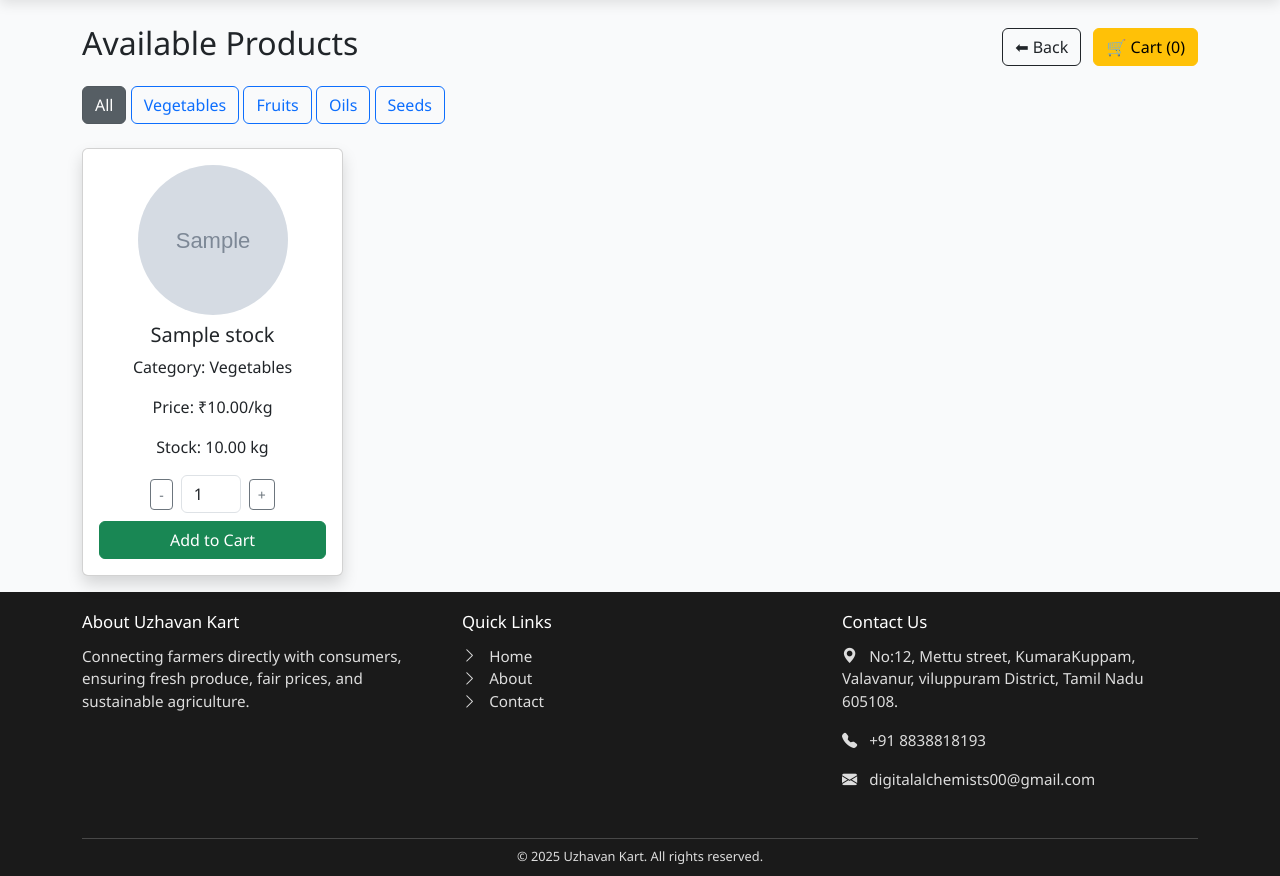
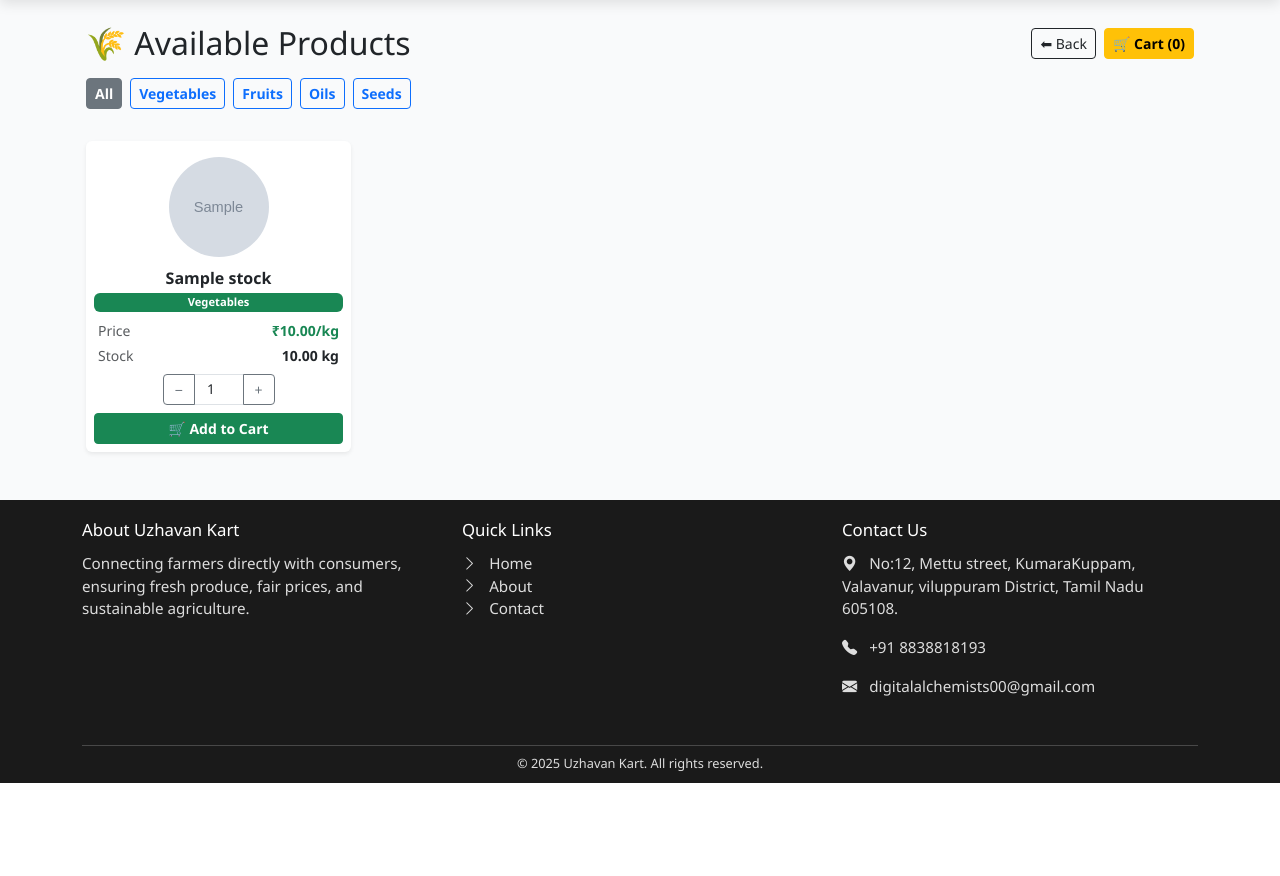
Before and after one commit to SK-DIGITALALCHEMISTS-100/UZHAVANKART, a Django app: page /uzhavankart/browse/ in a window 1280 px wide. Shown: the part 66-942 px from the top of the page. After the commit the page ends 849 px from the top, so only its background shows below. Run offline with Django 4.2, Linux system fonts and the light colour scheme; tables that the repository leaves empty hold one stand-in row (values such as "Sample post"); grey boxes marked "Sample" are stand-in pictures.

Commit message:
product update

```diff
--- a/uzhavankart/templates/uk/customer_product_list.html
+++ b/uzhavankart/templates/uk/customer_product_list.html
@@ -1,106 +1,184 @@
 {% extends "uk/customer_base.html" %}
 {% block content %}
-<div class="container mt-4">
-  <div class="d-flex justify-content-between align-items-center mb-3">
-    <h2>Available Products</h2>
+<div class="container mt-4 px-3 mb-5">
 
-    <div>
-      <!-- 🔹 Back Button -->
-      <a href="{% url 'customer_home' %}" class="btn btn-outline-dark me-2">
+  <!-- Header -->
+  <div class="d-flex justify-content-between align-items-center mb-3 flex-wrap gap-2">
+    <h2 class="mb-0">🌾 Available Products</h2>
+    <div class="d-flex gap-2">
+      <a href="{% url 'customer_home' %}" class="btn btn-outline-dark btn-sm">
         ⬅ Back
       </a>
-
-      <!-- 🔹 Common Cart Button -->
-      <a href="{% url 'view_cart' %}" class="btn btn-warning">
+      <a href="{% url 'view_cart' %}" class="btn btn-warning btn-sm fw-bold">
         🛒 Cart (<span id="cart-count">{{ cart_count }}</span>)
       </a>
     </div>
   </div>
 
-  <!-- 🔹 Filter Buttons -->
+  <!-- Filter Buttons (Horizontally Scrollable on Mobile) -->
   <div class="mb-4">
+    <div class="d-flex gap-2 overflow-auto pb-2 flex-nowrap"
+         style="scrollbar-width:none; -ms-overflow-style:none;">
       <a href="{% url 'browse_products_customer' %}"
-       class="btn btn-secondary {% if not selected_stock_type %}active{% endif %}">
+         class="btn btn-sm fw-semibold flex-shrink-0
+                {% if not selected_stock_type %}btn-secondary{% else %}btn-outline-secondary{% endif %}">
         All
       </a>
-    {% for key,label in stock_types %}
+      {% for key, label in stock_types %}
         <a href="?stock_type={{ key }}"
-         class="btn btn-outline-primary {% if selected_stock_type == key %}active{% endif %}">
+           class="btn btn-sm fw-semibold flex-shrink-0
+                  {% if selected_stock_type == key %}btn-primary{% else %}btn-outline-primary{% endif %}">
           {{ label }}
         </a>
       {% endfor %}
     </div>
-
-  <!-- 🔹 Product Cards -->
-  <div class="row">
-    {% for product in products %}
-      <div class="col-md-3">
-        <div class="card shadow p-3 mb-3 text-center">
-          <img src="{{ product.stock_image.url }}"
-               class="card-img-top mb-2 rounded-circle mx-auto d-block"
-               style="width:150px; height:150px; object-fit:cover;"
-               alt="{{ product.crop_name }}">
-          <h5>{{ product.crop_name }}</h5>
-          <p>Category: {{ product.get_stock_type_display }}</p>
-          <p>Price: ₹{{ product.price_per_kg }}/kg</p>
-          <p>Stock: {{ product.quantity_kg }} kg</p>
-
-          <div class="d-flex justify-content-center align-items-center">
-            <button type="button" class="btn btn-outline-secondary btn-sm decrement">-</button>
-            <input type="number" value="1" min="1" class="form-control mx-2 qty" style="width:60px;">
-            <button type="button" class="btn btn-outline-secondary btn-sm increment">+</button>
   </div>
 
+  <!-- Product Cards Grid -->
+  <div class="row row-cols-2 row-cols-sm-2 row-cols-md-3 row-cols-lg-4 g-3">
+    {% for product in products %}
+    <div class="col">
+      <div class="card h-100 shadow-sm border-0 text-center">
+
+        <!-- Product Image -->
+        <div class="pt-3 px-3">
+          <img src="{{ product.stock_image.url }}"
+               class="rounded-circle mx-auto d-block"
+               style="width:100px; height:100px; object-fit:cover;"
+               alt="{{ product.crop_name }}">
+        </div>
+
+        <div class="card-body p-2 d-flex flex-column">
+
+          <!-- Product Info -->
+          <h6 class="fw-bold mb-1 mt-1">{{ product.crop_name }}</h6>
+          <span class="badge bg-success mb-2" style="font-size:0.7rem;">
+            {{ product.get_stock_type_display }}
+          </span>
+
+          <div class="d-flex justify-content-between px-1 mb-1">
+            <small class="text-muted">Price</small>
+            <small class="fw-bold text-success">₹{{ product.price_per_kg }}/kg</small>
+          </div>
+          <div class="d-flex justify-content-between px-1 mb-2">
+            <small class="text-muted">Stock</small>
+            <small class="fw-semibold">{{ product.quantity_kg }} kg</small>
+          </div>
+
+          <!-- Quantity Selector -->
+          <div class="input-group input-group-sm justify-content-center mb-2">
             <button type="button"
-                  class="btn btn-success w-100 mt-2 add-to-cart"
+                    class="btn btn-outline-secondary decrement"
+                    style="width:32px;">−</button>
+            <input type="number"
+                   value="1" min="1"
+                   class="form-control text-center qty"
+                   style="max-width:50px; font-size:0.85rem;">
+            <button type="button"
+                    class="btn btn-outline-secondary increment"
+                    style="width:32px;">+</button>
+          </div>
+
+          <!-- Add to Cart Button -->
+          <button type="button"
+                  class="btn btn-success btn-sm w-100 mt-auto add-to-cart fw-semibold"
                   data-url="{% url 'add_to_cart' product.crop_name %}">
-            Add to Cart
+            🛒 Add to Cart
           </button>
+
+        </div>
       </div>
     </div>
     {% empty %}
-      <p class="text-muted">No products available in this category.</p>
+    <div class="col-12 text-center py-5">
+      <div style="font-size:3rem;">🌿</div>
+      <h5 class="text-muted mt-2">No products available</h5>
+      <p class="text-muted">Try selecting a different category.</p>
+    </div>
     {% endfor %}
+  </div>
+
+</div>
+
+<!-- Toast Notification -->
+<div class="position-fixed bottom-0 end-0 p-3" style="z-index: 9999;">
+  <div id="cartToast" class="toast align-items-center text-white bg-success border-0" role="alert">
+    <div class="d-flex">
+      <div class="toast-body fw-semibold" id="toastMessage">
+        ✅ Added to cart!
+      </div>
+      <button type="button" class="btn-close btn-close-white me-2 m-auto"
+              data-bs-dismiss="toast"></button>
+    </div>
   </div>
 </div>
 
-<!-- 🔹 jQuery for AJAX -->
+<!-- jQuery -->
 <script src="https://code.jquery.com/jquery-3.7.0.min.js"></script>
 <script>
-$(document).ready(function(){
+$(document).ready(function () {
 
   // Increment
-  $(".increment").click(function(){
+  $(".increment").click(function () {
     let qty = $(this).siblings(".qty");
     qty.val(parseInt(qty.val()) + 1);
   });
 
   // Decrement
-  $(".decrement").click(function(){
+  $(".decrement").click(function () {
     let qty = $(this).siblings(".qty");
     let val = parseInt(qty.val());
-    if(val > 1) qty.val(val - 1);
+    if (val > 1) qty.val(val - 1);
   });
 
-  $(".add-to-cart").click(function(){
-    let addUrl = $(this).data("url");   // ✅ fetch url from button
-    let quantity = $(this).closest(".card").find(".qty").val();
+  // Add to Cart (AJAX)
+  $(".add-to-cart").click(function () {
+    let btn = $(this);
+    let addUrl = btn.data("url");
+    let quantity = btn.closest(".card").find(".qty").val();
+
+    // Disable button while loading
+    btn.prop("disabled", true).text("Adding...");
 
     $.ajax({
       url: addUrl,
       method: "GET",
       data: { qty: quantity },
-        success: function(response){
-            if(response.status === "success"){
+      success: function (response) {
+        if (response.status === "success") {
           $("#cart-count").text(response.cart_count);
-                alert(response.message);
+
+          // Show toast
+          $("#toastMessage").text("✅ " + response.message);
+          let toast = new bootstrap.Toast(
+            document.getElementById("cartToast"),
+            { delay: 2500 }
+          );
+          toast.show();
+
         } else {
-                alert("Something went wrong!");
+          $("#toastMessage").text("⚠️ Something went wrong!");
+          $("#cartToast").removeClass("bg-success").addClass("bg-danger");
+          let toast = new bootstrap.Toast(
+            document.getElementById("cartToast"),
+            { delay: 2500 }
+          );
+          toast.show();
         }
       },
-        error: function(xhr, status, error){
+      error: function (xhr, status, error) {
         console.log("AJAX Error:", status, error, xhr.responseText);
-            alert("Error: Could not add to cart");
+        $("#toastMessage").text("❌ Could not add to cart");
+        $("#cartToast").removeClass("bg-success").addClass("bg-danger");
+        let toast = new bootstrap.Toast(
+          document.getElementById("cartToast"),
+          { delay: 2500 }
+        );
+        toast.show();
+      },
+      complete: function () {
+        // Re-enable button
+        btn.prop("disabled", false).html("🛒 Add to Cart");
       }
     });
   });
```
Lines whose indentation alone changed are shown as unchanged.
